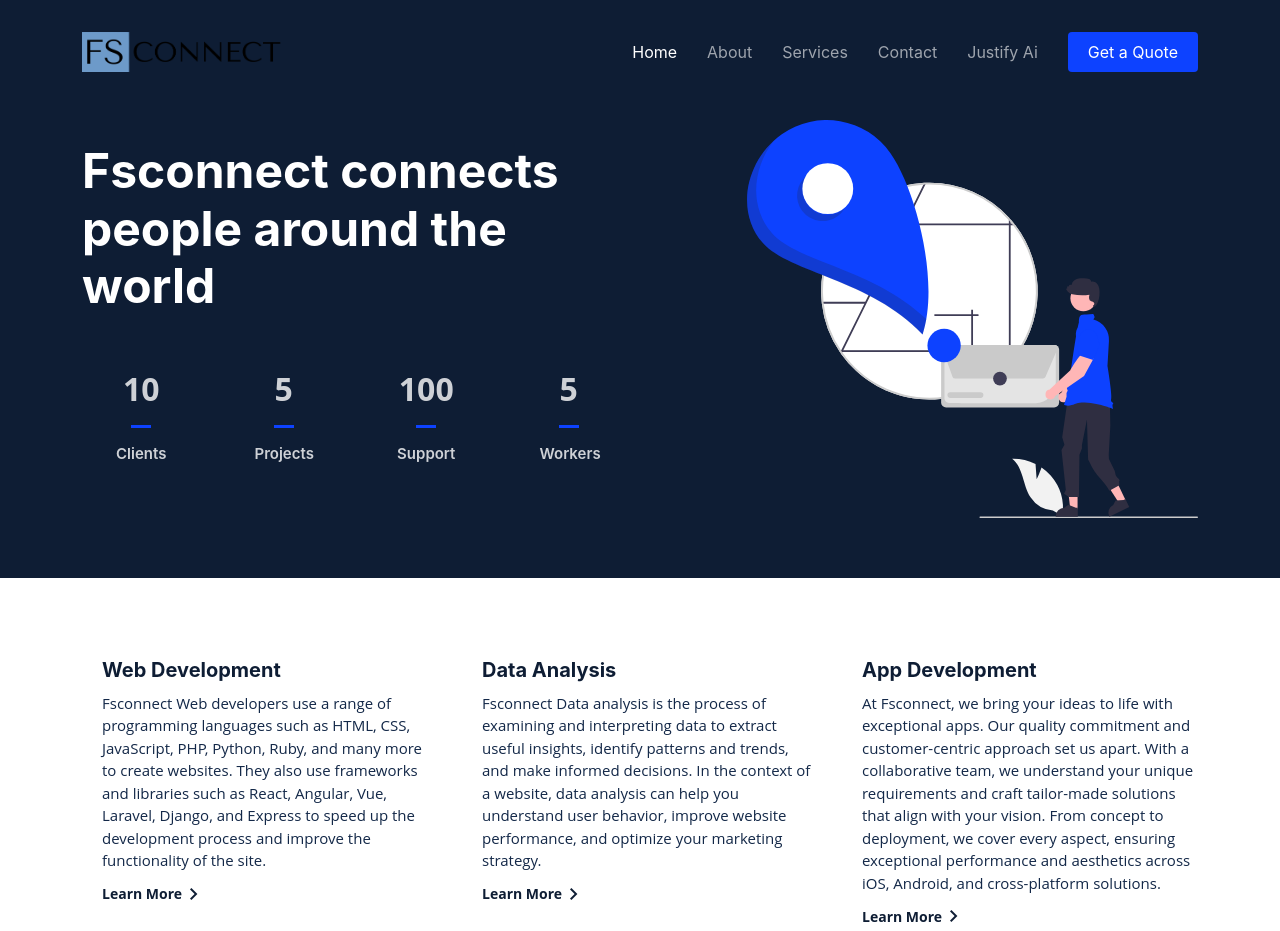
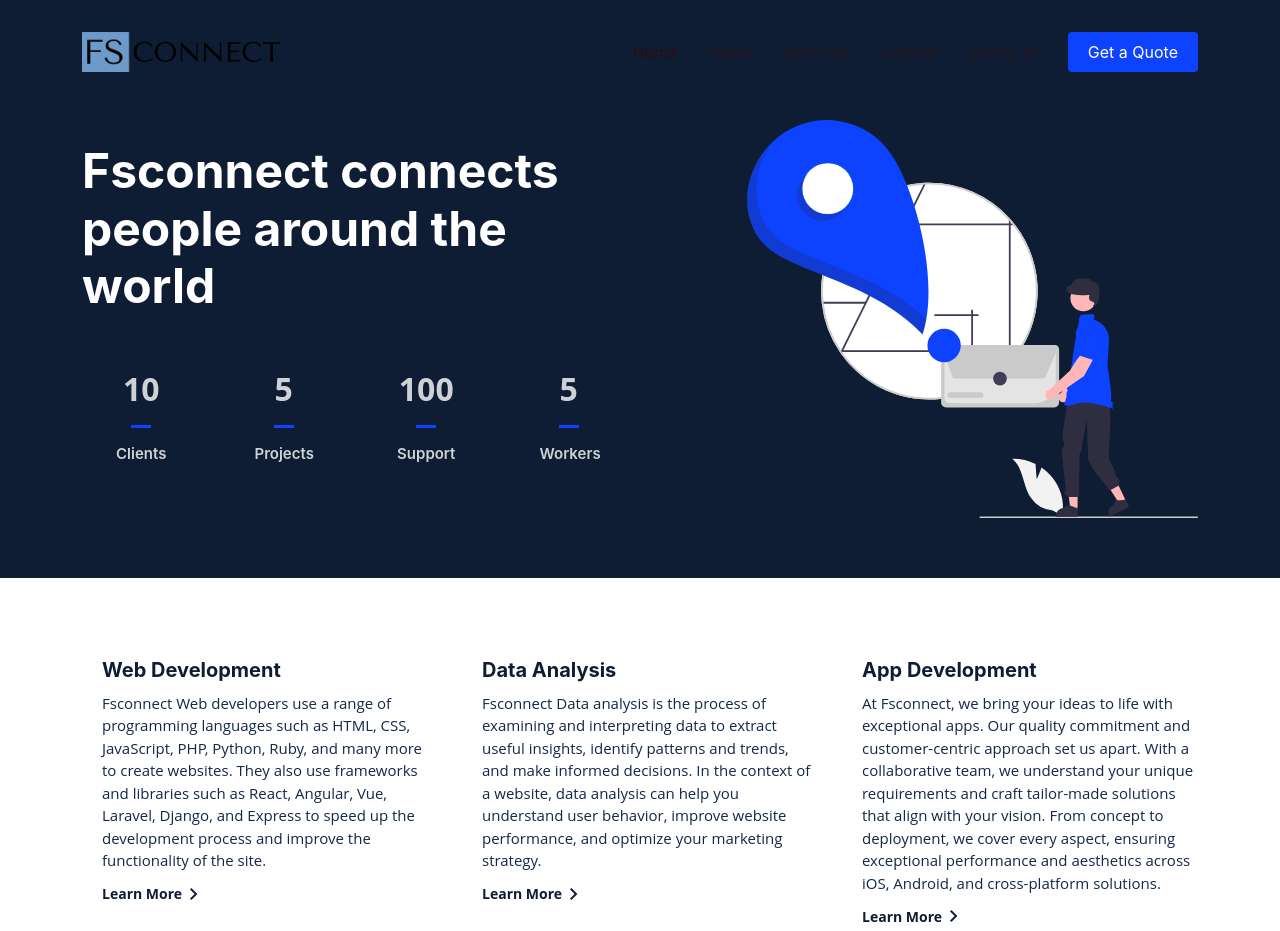
Before and after one commit to losuk/fsconnect, a plain HTML site: page index.html in a window 1280 px wide. Shown: the top 931 px of the page. Drawn offline with nearby package versions, Linux system fonts and the light colour scheme.

Commit message:
Add files via upload

```diff
--- a/assets/css/main.css
+++ b/assets/css/main.css
@@ -1,14 +1,4 @@
-/**
-* Template Name: Logis - v1.3.0
-* Template URL: https://bootstrapmade.com/logis-bootstrap-logistics-website-template/
-* Author: BootstrapMade.com
-* License: https://bootstrapmade.com/license/
-*/
-
-/*--------------------------------------------------------------
-# Set main reusable colors and fonts using CSS variables
-# Learn more about CSS variables at https://developer.mozilla.org/en-US/docs/Web/CSS/Using_CSS_custom_properties
---------------------------------------------------------------*/
+
 /* Fonts */
 :root {
     --font-default: "Open Sans", system-ui, -apple-system, "Segoe UI", Roboto, "Helvetica Neue", Arial, "Noto Sans", "Liberation Sans", sans-serif, "Apple Color Emoji", "Segoe UI Emoji", "Segoe UI Symbol", "Noto Color Emoji";
@@ -355,7 +345,7 @@
       font-family: var(--font-primary);
       font-size: 16px;
       font-weight: 400;
-      color: rgba(255, 255, 255, 0.6);
+      color: rgba(56, 18, 18, 0.6);
       white-space: nowrap;
       transition: 0.3s;
     }
@@ -371,7 +361,7 @@
     .navbar .active,
     .navbar .active:focus,
     .navbar li:hover>a {
-      color: #fff;
+      color: #290e0e;
     }
 
     .navbar .get-a-quote,
```
